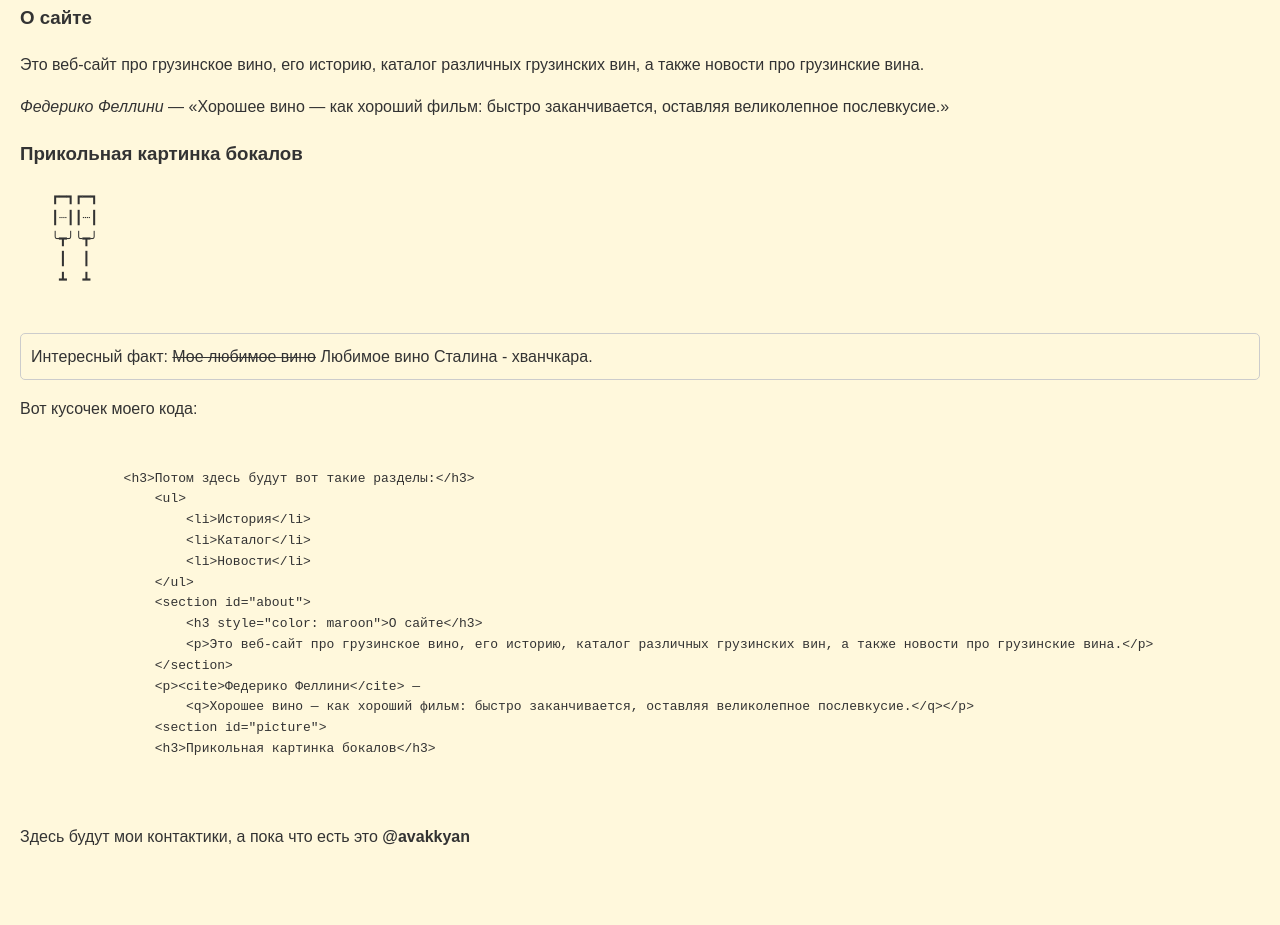
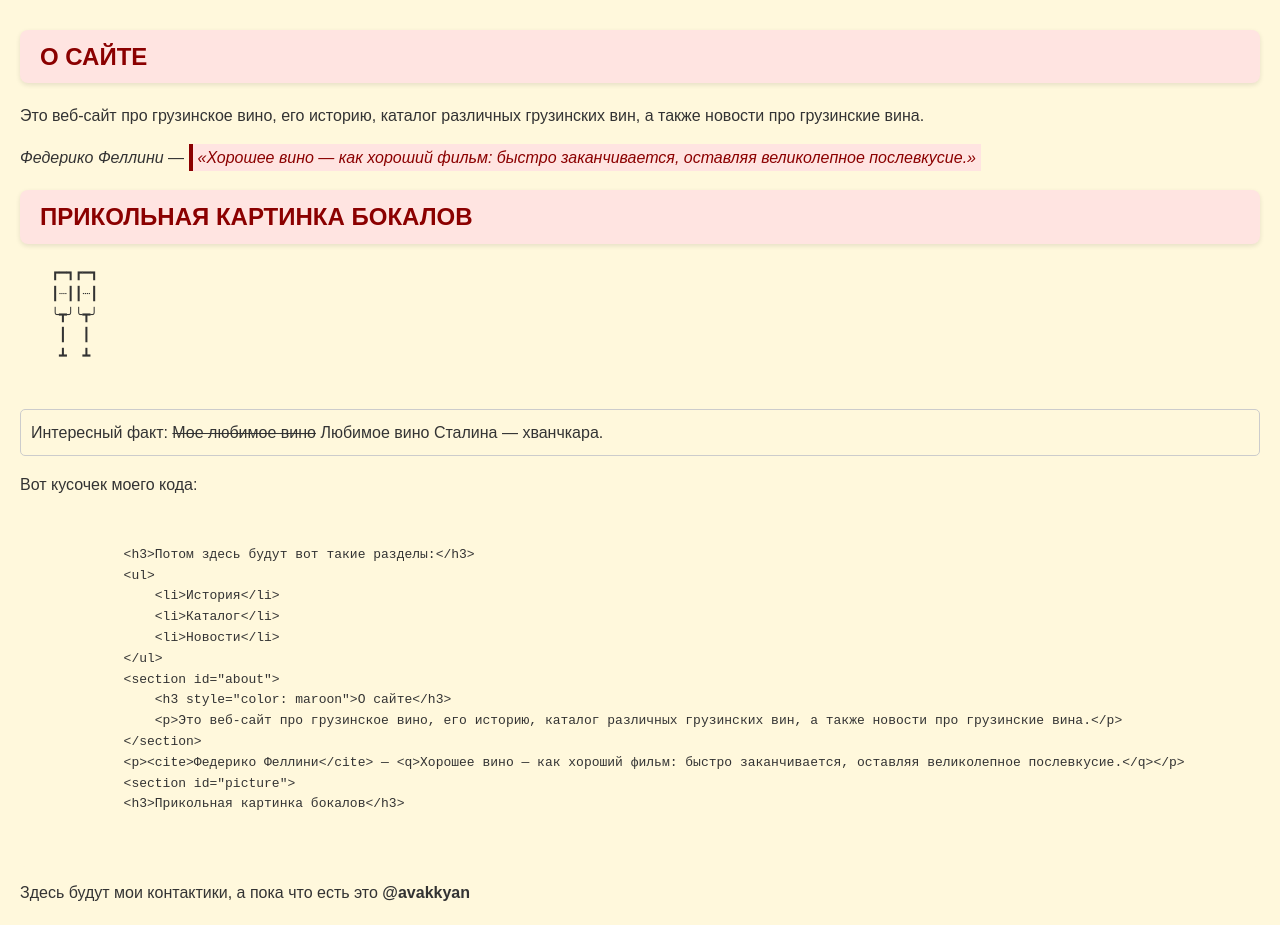
Before and after one commit to avakkyan/is-web-avakkyan, a plain HTML site: page VineWebsite.html in a window 1280 px wide. Shown: the part 998-1923 px from the top of the page. Before the commit the page ends 1868 px from the top, so only its background shows below. Drawn offline with Linux system fonts and the light colour scheme; a web font is replaced by a local one.

Commit message:
fix classes and selectors

```diff
--- a/VineWebsite.html
+++ b/VineWebsite.html
@@ -4,8 +4,7 @@
     <meta charset="UTF-8">
     <link href="style.css" rel="stylesheet">
     <meta name="keywords" content="Грузинское вино история каталог новости">
-    <meta name="description"
-          content="Данный ресурс описывает богатство и разнообразие грузинских вин, а также их историю">
+    <meta name="description" content="Данный ресурс описывает богатство и разнообразие грузинских вин, а также их историю">
     <link rel="preconnect" href="https://fonts.googleapis.com">
     <link rel="preconnect" href="https://fonts.gstatic.com" crossorigin>
     <link href="https://fonts.googleapis.com/css2?family=Moderustic:wght@300..800&display=swap" rel="stylesheet">
@@ -14,11 +13,14 @@
 <body>
 <header>
     <nav>
-            <a href="#about">О нас</a> <a href="#picture">Прикольная картинка</a>
+        <a href="#about">О нас</a>
+        <a href="#picture">Прикольная картинка</a>
         <a href="#contacts">Контакты</a>
     </nav>
 </header>
+
 <h1 class="heading">Грузинское вино</h1>
+
 <main>
     <h3>Потом здесь будут вот такие разделы:</h3>
     <ul>
@@ -26,20 +28,20 @@
         <li>Каталог</li>
         <li>Новости</li>
     </ul>
+
     <section id="about">
-        <img src="/images/4-wines.png" class="about__image" alt="Описание">
-        <h3>О сайте</h3>
-        <p>Это веб-сайт про грузинское вино, его историю, каталог различных грузинских вин, а также новости про
-            грузинские вина.</p>
+        <img src="/images/4-wines.png" class="about_image" alt="">
+        <h3 class=>О сайте</h3>
+        <p>Это веб-сайт про грузинское вино, его историю, каталог различных грузинских вин, а также новости про грузинские вина.</p>
     </section>
 
     <section>
-        <p><i>Федерико Феллини</i> —
-            <q>Хорошее вино — как хороший фильм: быстро заканчивается, оставляя великолепное послевкусие.</q></p>
+        <p><i>Федерико Феллини</i> — <q>Хорошее вино — как хороший фильм: быстро заканчивается, оставляя великолепное послевкусие.</q></p>
     </section>
+
     <section id="picture">
-        <h3 class="picture__title">Прикольная картинка бокалов</h3>
-        <pre class="picture__art">
+        <h3>Прикольная картинка бокалов</h3>
+        <pre>
     ┏━┓┏━┓
     ┃┈┃┃┈┃
     ╰┳╯╰┳╯
@@ -49,16 +51,12 @@
     </section>
 
     <aside class="aside">
-        Интересный факт:
-        <del>Мое любимое вино</del>
-        Любимое вино Сталина - хванчкара.
+        Интересный факт: <del>Мое любимое вино</del> Любимое вино Сталина — хванчкара.
     </aside>
 
     <section class="code">
-        <p>
-            Вот кусочек моего кода:
-        </p>
-        <pre class="code__block">
+        <p>Вот кусочек моего кода:</p>
+        <pre class="code_block">
         <code>
             &lt;h3&gt;Потом здесь будут вот такие разделы:&lt;/h3&gt;
             &lt;ul&gt;
@@ -70,14 +68,17 @@
                 &lt;h3 style=&quot;color: maroon&quot;&gt;О сайте&lt;/h3&gt;
                 &lt;p&gt;Это веб-сайт про грузинское вино, его историю, каталог различных грузинских вин, а также новости про грузинские вина.&lt;/p&gt;
             &lt;/section&gt;
-                &lt;p&gt;&lt;cite&gt;Федерико Феллини&lt;/cite&gt; —
-                    &lt;q&gt;Хорошее вино — как хороший фильм: быстро заканчивается, оставляя великолепное послевкусие.&lt;/q&gt;&lt;/p&gt;
+            &lt;p&gt;&lt;cite&gt;Федерико Феллини&lt;/cite&gt; — &lt;q&gt;Хорошее вино — как хороший фильм: быстро заканчивается, оставляя великолепное послевкусие.&lt;/q&gt;&lt;/p&gt;
             &lt;section id=&quot;picture&quot;&gt;
             &lt;h3&gt;Прикольная картинка бокалов&lt;/h3&gt;
         </code>
         </pre>
     </section>
 </main>
-<footer id="contacts">Здесь будут мои контактики, а пока что есть это <b>@avakkyan</b></footer>
+
+<footer id="contacts">
+    Здесь будут мои контактики, а пока что есть это <b>@avakkyan</b>
+</footer>
+
 </body>
 </html>
--- a/style.css
+++ b/style.css
@@ -26,6 +26,28 @@ nav a:hover {
     text-decoration: none;
 }
 
+h3 {
+    font-size: 24px;
+    line-height: 1.4;
+    font-weight: 600;
+    color: #8b0000;
+    text-align: left;
+    background-color: #ffe4e1;
+    padding: 10px 20px;
+    margin: 20px 0;
+    border-radius: 8px;
+    text-transform: uppercase;
+    box-shadow: 0 2px 5px rgba(0, 0, 0, 0.1);
+}
+
+q {
+    font-style: italic;
+    color: #8b0000;
+    background-color: #ffe4e1;
+    padding: 5px;
+    border-left: 4px solid #8b0000;
+}
+
 .heading {
     color: darkred;
     background-color: cornsilk;
@@ -34,32 +56,10 @@ nav a:hover {
     box-shadow: 0 4px 8px rgba(0, 0, 0, 0.2); /* смещение, размытие, цвет тени */
 }
 
-.about__image {
+.about_image {
     width: 50%;
     height: auto;
     background-color: cornsilk;
-}
-.about__title {
-    color: maroon;
-}
-
-.about__text {
-    background-color: rgb(255, 232, 206);
-    padding: 10px;
-    border-radius: 5px;
-}
-
-.quote__text {
-    font-style: italic;
-    margin: 10px 0;
-}
-
-.picture__title {
-    margin-top: 20px;
-}
-
-.picture__art {
-    font-family: monospace;
 }
 
 .aside {
@@ -70,7 +70,7 @@ nav a:hover {
     border-radius: 5px;
 }
 
-.code__block {
+.code_block {
     background-color: cornsilk;
     padding: 10px;
     border-radius: 5px;
```
Lines whose indentation alone changed are shown as unchanged.
